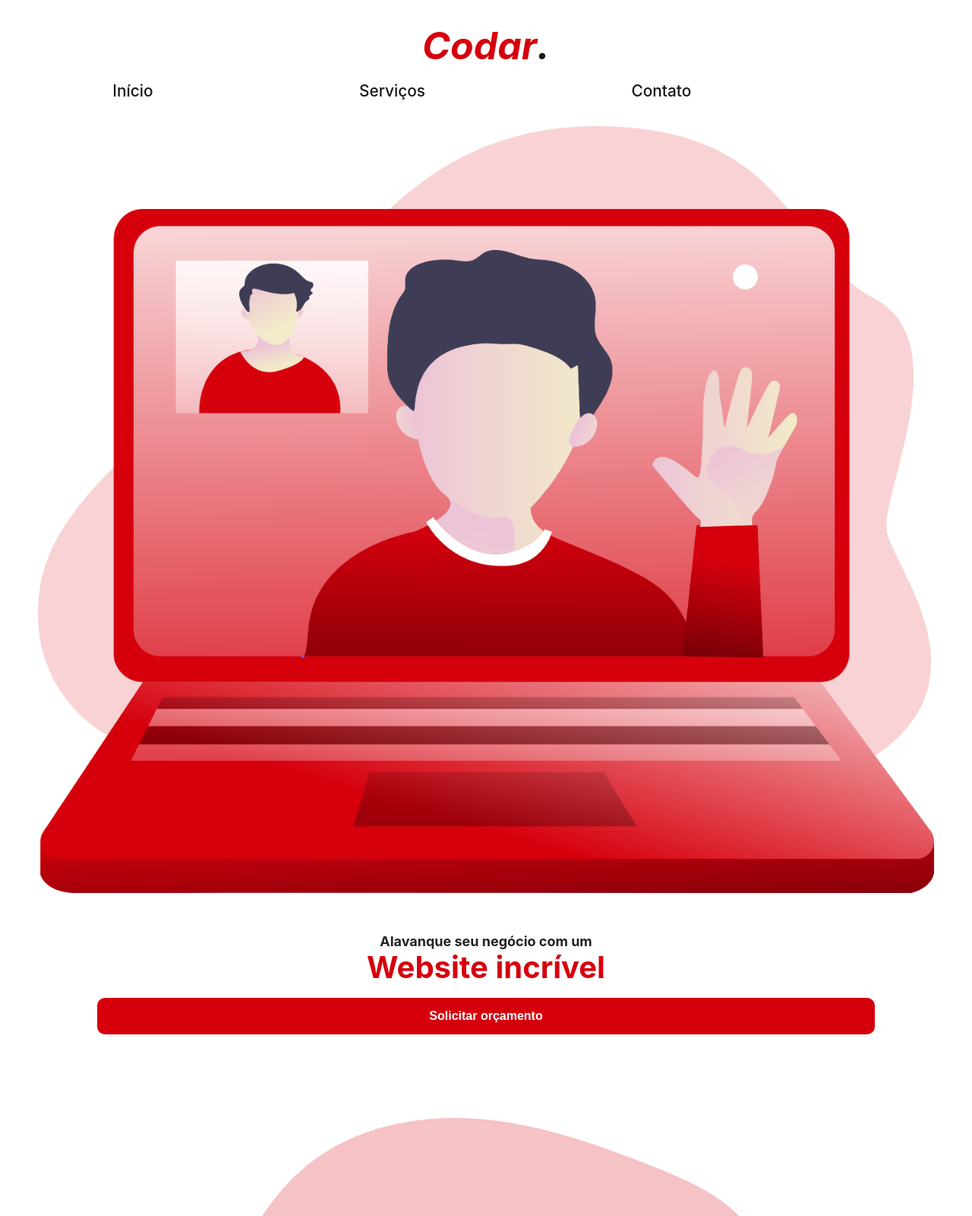
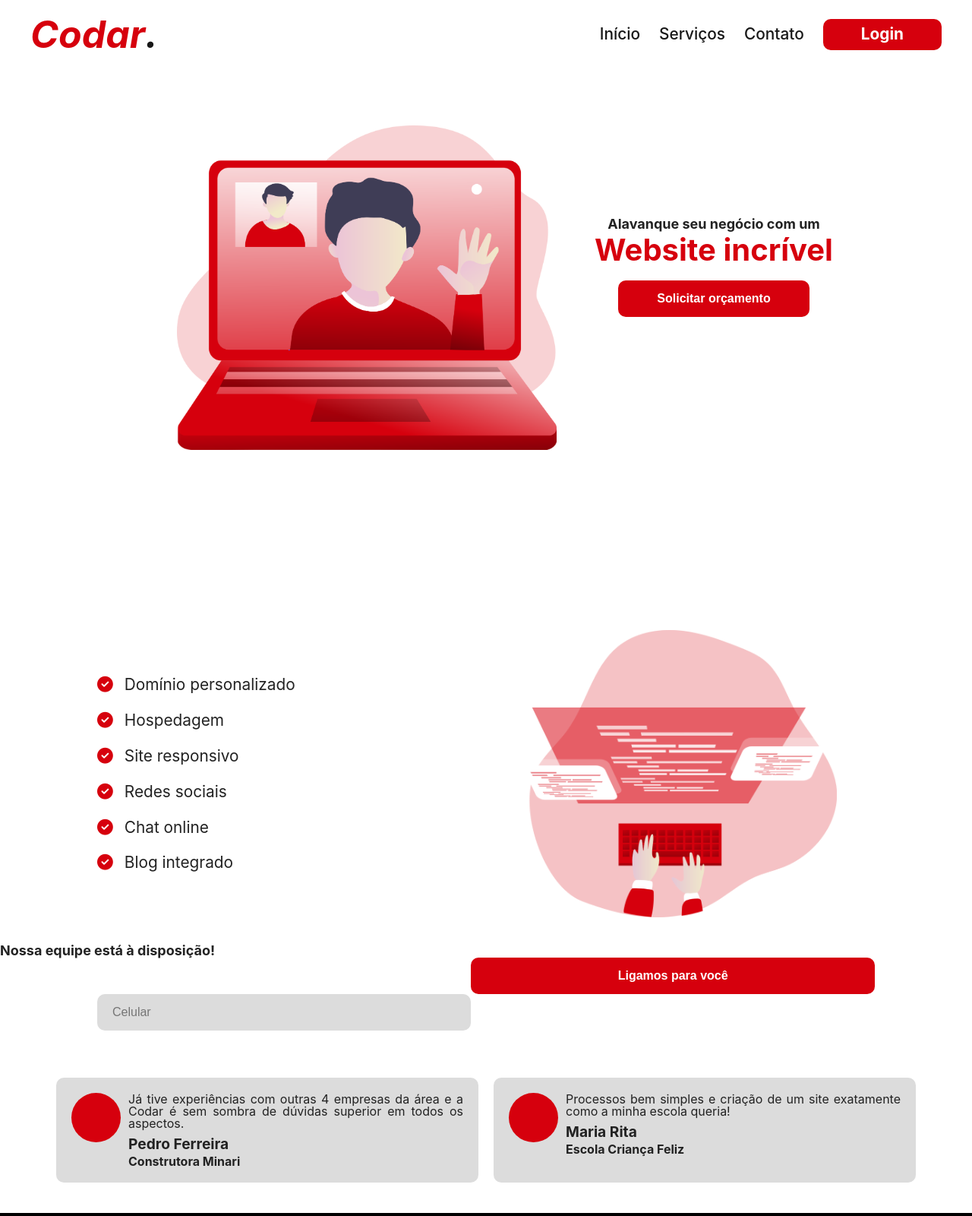
Before and after one commit to johnnsantos/codar.devchallenge, a plain HTML site: page index.html in a window 1280 px wide. Shown: the top 1600 px of the page at 76% size. Drawn offline with Linux system fonts and the light colour scheme.

Commit message:
implementacoes visuais e correcoes de bugs

```diff
--- a/index.html
+++ b/index.html
@@ -11,7 +11,6 @@
 </head>
 
 <body>
-    <div class="allcontain">
     <header>
         <span class="logo">
             Codar<span class="dotlogo">.</span>
@@ -28,13 +27,18 @@
     <main>
         <div class="mainbanner">
             <img src="./assets/video_call.png" alt="Video Call">
+            <div class="controls">
                 <span class="phrase">Alavanque seu negócio com um</span>
                 <h1>Website incrível</h1>
                 <input name="orcamento" type="submit" value="Solicitar orçamento">
             </div>
+        </div>
 
         <div class="features">
+
             <img src="./assets/coding_.png" alt="Coding">
+
+
             <ul>
                 <li><i class="fas fa-check-circle"></i>Domínio personalizado</li>
                 <li><i class="fas fa-check-circle"></i>Hospedagem</li>
@@ -43,7 +47,10 @@
                 <li><i class="fas fa-check-circle"></i>Chat online</li>
                 <li><i class="fas fa-check-circle"></i>Blog integrado</li>
             </ul>
+
+        </div>
         <span class="phrase">Nossa equipe está à disposição!</span>
+        <div class="promo">
             <input type="number" name="celular" id="celular" placeholder="Celular">
             <input name="ligacao" type="submit" value="Ligamos para você">
         </div>
@@ -53,7 +60,8 @@
                 <div class="clientphoto">
                 </div>
                 <div class="text">
-                        <p>Já tive experiências com outras 4 empresas da área e a Codar é sem sombra de dúvidas superior em
+                    <p>Já tive experiências com outras 4 empresas da área e a Codar é sem sombra de dúvidas superior
+                        em
                         todos os aspectos.</p>
                     <h2>Pedro Ferreira</h2>
                     <h3>Construtora Minari</h3>
--- a/style.css
+++ b/style.css
@@ -5,10 +5,6 @@
 body {
     font-family: -apple-system, BlinkMacSystemFont, 'Segoe UI', Roboto, Oxygen, Ubuntu, Cantarell, 'Open Sans', 'Helvetica Neue', sans-serif;
     font-size: 16px;
-}
-
-.allcontain {
-
 }
 
 header .logo {
@@ -26,13 +22,13 @@ header .logo span {
     color: #171717;
 }
 
-header nav ul{
+header nav ul {
     display: flex;
     flex-direction: row;
     align-items: center;
     justify-content: space-around;
     font-size: 1.3rem;
-    width: 100vw;
+    width: 100%;
     margin: 25px auto;
 }
 
@@ -60,6 +56,12 @@ main img {
     justify-content: center;
 }
 
+.controls {
+    display: flex;
+    flex-flow: column;
+    align-items: center;
+}
+
 .phrase {
     font-size: 18px;
     font-weight: bold;
@@ -75,7 +77,7 @@ main img {
 }
 
 .mainbanner input[type="submit"] {
-    width: 80vw;
+    width: 80%;
     border: none;
     color: white;
     font-weight: bold;
@@ -93,6 +95,13 @@ main img {
     font-size: 1.3rem;
 }
 
+.callaction {
+    display: flex;
+    flex-flow: column nowrap;
+    align-items: center;
+    justify-content: center;
+}
+
 .features ul li {
     margin-bottom: 25px;
 }
@@ -102,8 +111,15 @@ main img {
     margin-right: 15px;
 }
 
-.features input[type="number"] {
-    width: 70vw;
+.promo {
+    display: flex;
+    flex-flow: column nowrap;
+    align-items: center;
+    justify-content: center;
+}
+
+.promo input[type="number"] {
+    width: 70%;
     border: none;
     background-color: #dcdcdc;
     border-radius: 10px;
@@ -112,8 +128,8 @@ main img {
     margin-bottom: 15px;
 }
 
-.features input[type="submit"] {
-    width: 80vw;
+.promo input[type="submit"] {
+    width: 80%;
     border: none;
     color: white;
     font-weight: bold;
@@ -124,7 +140,7 @@ main img {
 }
 
 .contentdepoimentos {
-    width: 100vw;
+    width: 100%;
 }
 
 .clientphoto {
@@ -140,7 +156,7 @@ main img {
 }
 
 .depoimento {
-    width: 90vw;
+    width: 90%;
     margin: 15px auto;
     border-radius: 10px;
     background-color: #dcdcdc;
@@ -190,14 +206,15 @@ footer h2 {
     margin-top: 20px;
 }
 
-.adress, .contact {
+.adress,
+.contact {
     padding-top: 5px;
     padding-bottom: 5px;
     display: block;
 }
 
 footer p {
-    width: 49vw;
+    width: 49%;
     margin-bottom: 20px;
 }
 
@@ -208,3 +225,82 @@ footer i {
     color: var(--bgred);
     margin-bottom: 20px;
 }
+
+@media only screen and (min-width: 768px) {
+
+    header {
+        display: flex;
+        flex-flow: row nowrap;
+        align-items: center;
+        justify-content: space-between;
+        margin: 0 auto;
+        max-width: 1200px;
+        margin-bottom: 5%;
+        padding: 0 2%;
+    }
+
+    span.logo {
+        margin-top: 0;
+    }
+
+    header nav ul li #headerlogin {
+        display: block;
+        border: none;
+        color: white;
+        font-weight: bold;
+        background-color: var(--bgred);
+        border-radius: 10px;
+        padding: 10px 50px;
+    }
+
+    .mainbanner {
+        display: flex;
+        flex-flow: row nowrap;
+        max-width: 1200px;
+        margin: 0 auto 15%;
+    }
+
+    .mainbanner>img {
+        width: 50%;
+    }
+
+    .controls {
+        display: flex;
+        flex-flow: column;
+    }
+
+    .features {
+        display: flex;
+        flex-flow: row nowrap;
+        flex-direction: row-reverse;
+        justify-content: space-between;
+        align-items: center;
+        padding: 0 10% 0;
+        max-width: 1200px;
+        margin: 0 auto;
+    }
+
+    .features > img {
+        width: 50%;
+    }
+
+    .promo {
+        display: flex;
+        flex-flow: row;
+        align-items: center;
+        justify-content: center;
+        padding: 0 10% 0;
+        max-width: 1200px;
+    }
+    .contentdepoimentos {
+        display: flex;
+        flex-flow: row nowrap;
+        padding: 0 5% 0;
+        width: 100%;
+        box-sizing: border-box;
+    }
+
+    .depoimento {
+        margin: 10px;
+    }
+}
```
Lines whose indentation alone changed are shown as unchanged.
